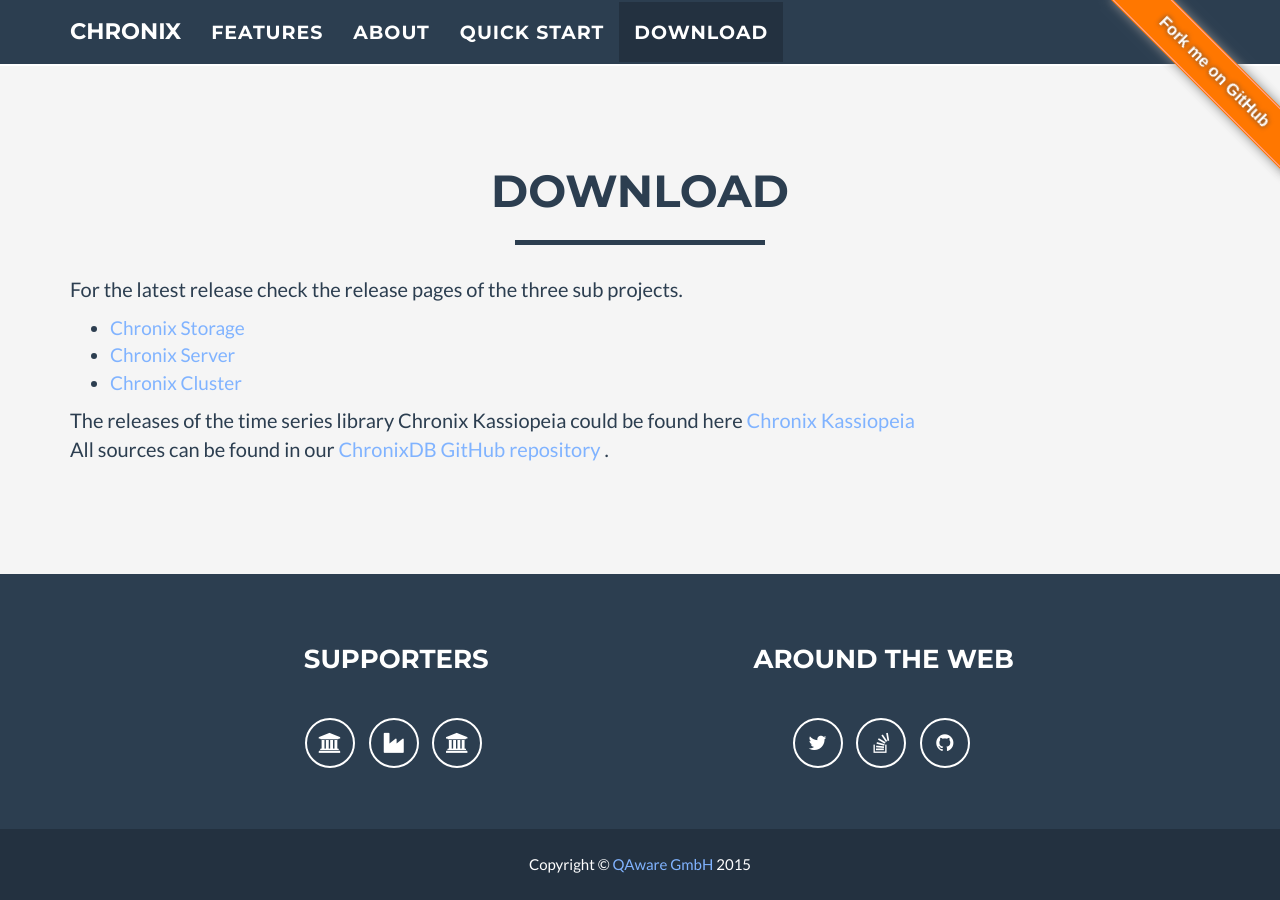
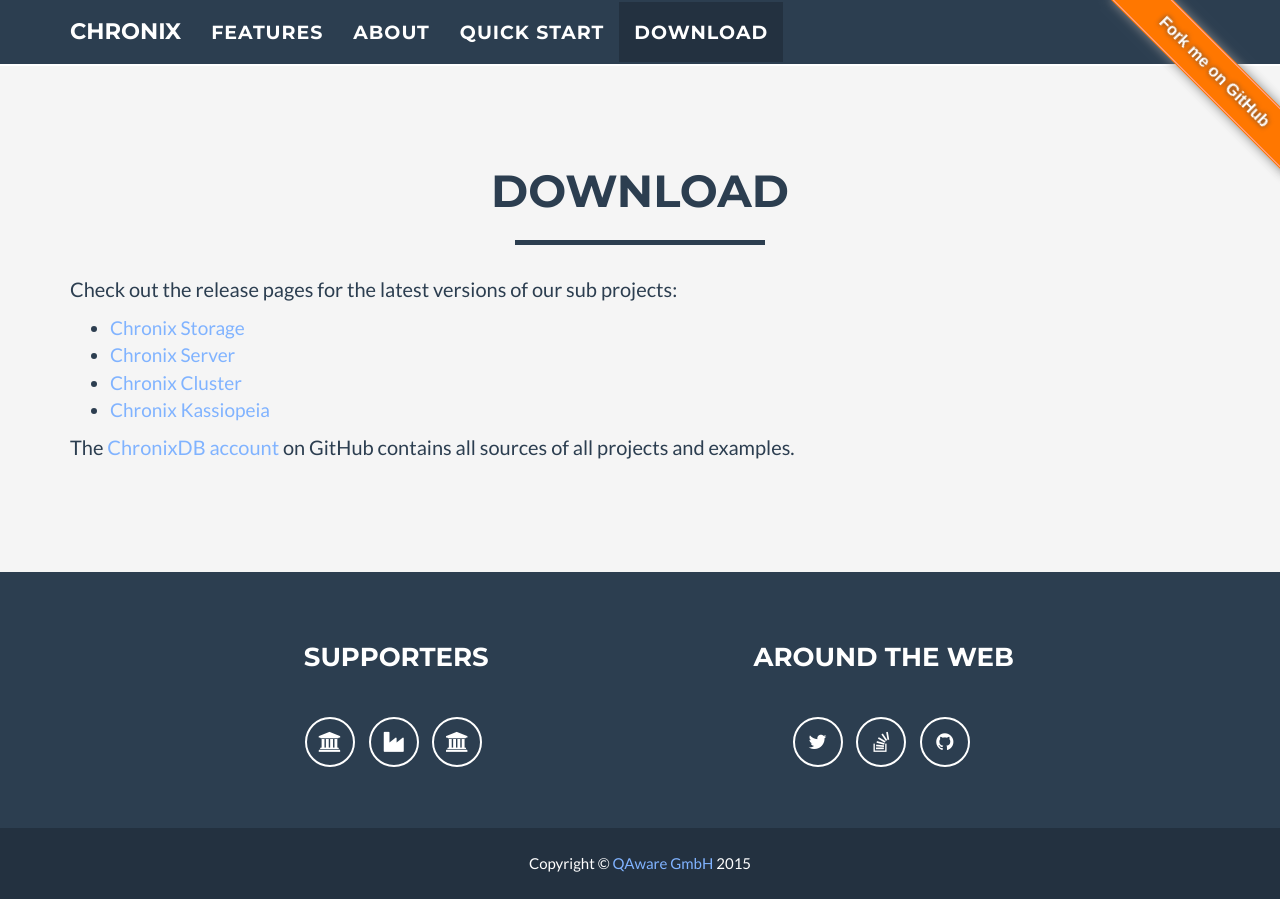
Before and after one commit to ChronixDB/chronixDB.github.io, a Jekyll site: the page built from index.html, in a window 1280 px wide and 900 px high, scrolled down 4507 px. Built offline with Jekyll 4.4.1, drawn with Linux system fonts in a browser that asks for light colours.

Commit message:
Updated download section

```diff
--- a/_includes/download.html
+++ b/_includes/download.html
@@ -10,19 +10,16 @@
         <div class="row">
             <div class="col-lg-12">
                 <p>
-                    For the latest release check the release pages of the three sub projects.
+                    Check out the release pages for the latest versions of our sub projects:
                 </p>
                 <ul>
                     <li><a href="https://github.com/ChronixDB/chronix.storage/releases">Chronix Storage</a></li>
                     <li><a href="https://github.com/ChronixDB/chronix.server/releases">Chronix Server</a></li>
                     <li><a href="https://github.com/ChronixDB/chronix.cluster/releases">Chronix Cluster</a></li>
+                    <li><a href="https://github.com/ChronixDB/chronix.kassiopeia/releases">Chronix Kassiopeia</a>
                 </ul>
                 <p>
-                    The releases of the time series library Chronix Kassiopeia could be found here <a
-                        href="https://github.com/ChronixDB/chronix.kassiopeia/releases">Chronix Kassiopeia</a>
-                    <br>
-                    All sources can be found in our <a href="https://github.com/ChronixDB">ChronixDB GitHub
-                    repository</a> .
+                    The <a href="https://github.com/ChronixDB">ChronixDB account</a> on GitHub contains all sources of all projects and examples.
                 </p>
             </div>
         </div>
```
